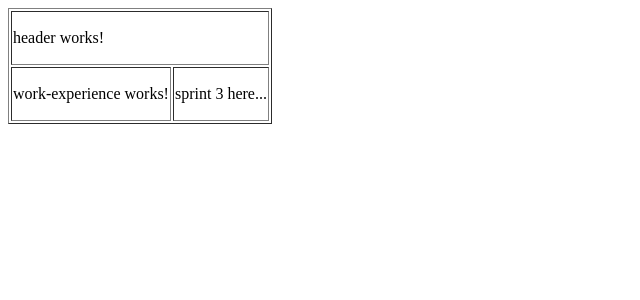
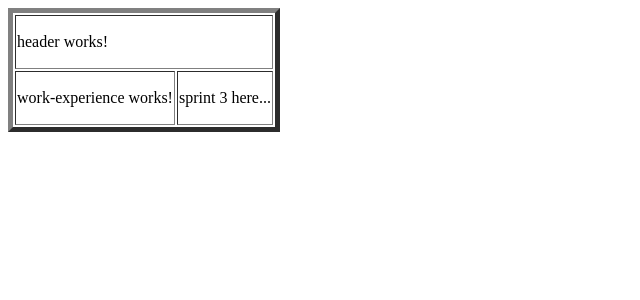
Before and after one commit to Salvav7/mycv, an Angular app: page / in a window 1280 px wide. Shown: the top 300 px of the page, without its empty margins (0-640 px from the left). Built offline with nearby package versions, Linux system fonts and the light colour scheme.

Commit message:
create release develop

```diff
--- a/src/app/app.component.html
+++ b/src/app/app.component.html
@@ -1,4 +1,4 @@
-<table border="1">
+<table border="5">
  <tr>
         <td colspan="2">
           <app-header></app-header>
```
